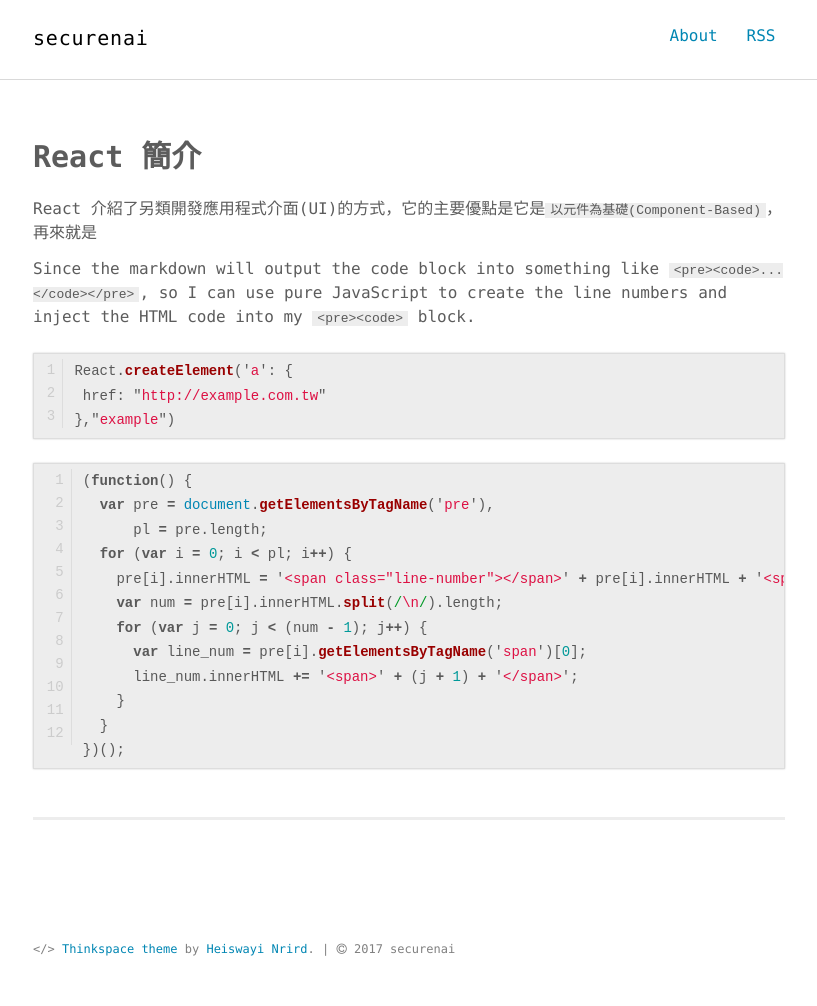
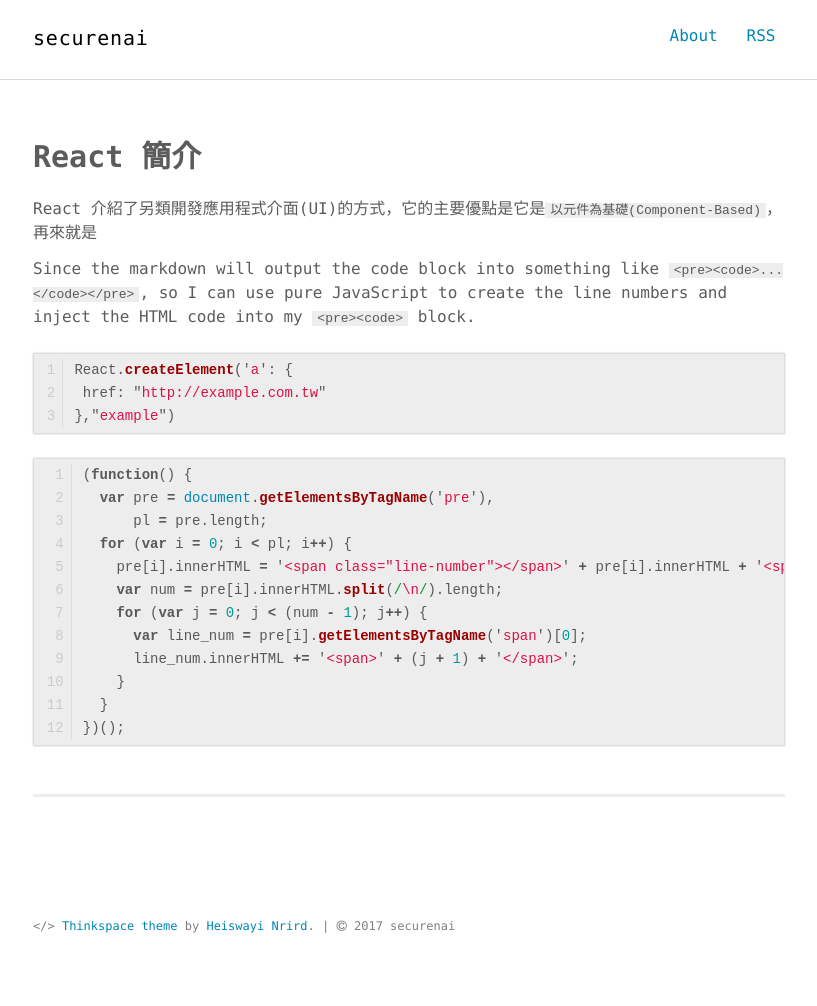
Before and after one commit to securenai/securenai.github.io, a Jekyll site: the page built from react/react_page1.md, in a window 1280 px wide. Shown: the whole page, without its empty margins (231-1048 px from the left). Built offline with Jekyll 4.4.1, drawn with Linux system fonts in a browser that asks for light colours; our own code applies the rules of GitHub Pages for plain Markdown files; after the commit the page ends 983 px from its top, so only the background shows below that.

Commit message:
Updated _typography.scss

```diff
--- a/assets/scss/base/_typography.scss
+++ b/assets/scss/base/_typography.scss
@@ -107,7 +107,7 @@
   border: 1px solid $light-gray-color;
 
   code {
-    line-height: 1.75em;
+
     padding: 0 !important;
   }
 }
```
